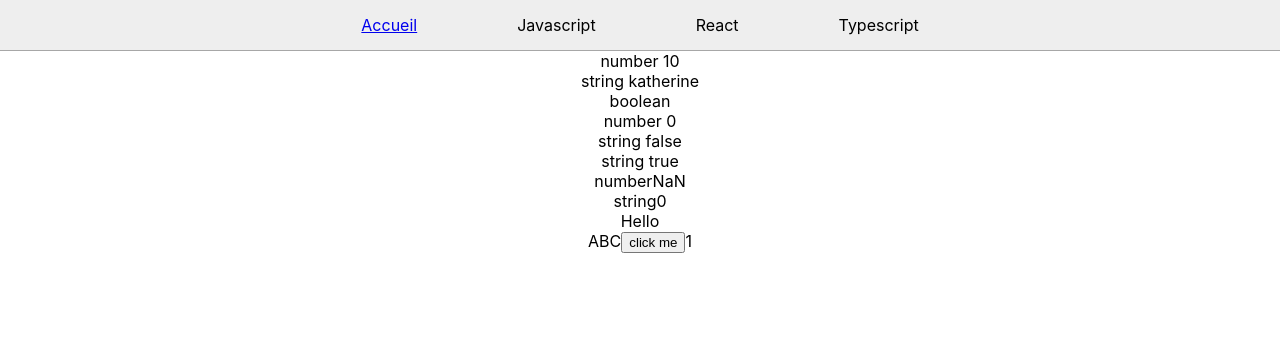
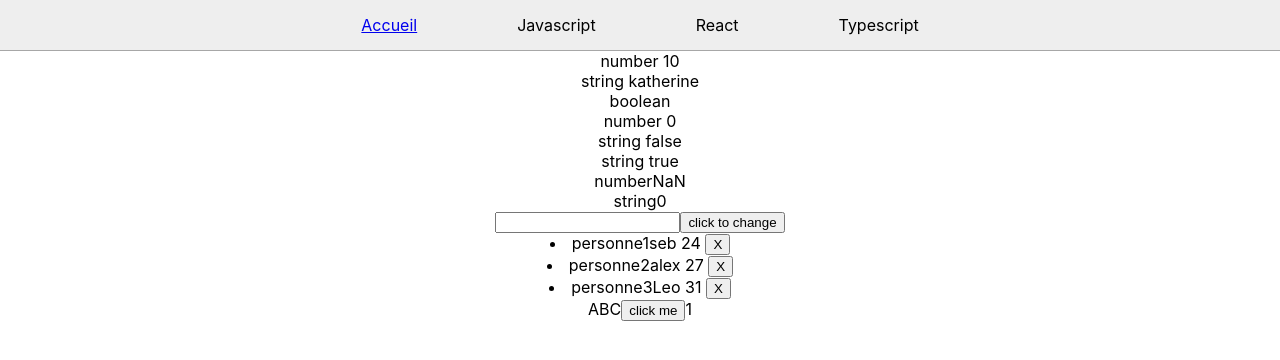
Before and after one commit to LeoVrfb/js-react-lessons, a React (Create React App) app: page /notionsdejs/tester in a window 1280 px wide. Shown: the top 360 px of the page. Built offline with nearby package versions, Linux system fonts and the light colour scheme; the HTML template or start-up script is replaced by a standard one.

Commit message:
tests personels

```diff
--- a/src/components/Js-lessons/TestsPerso/Tester.jsx
+++ b/src/components/Js-lessons/TestsPerso/Tester.jsx
@@ -1,4 +1,4 @@
-import React, { useEffect, useState } from 'react'
+import React, { useEffect, useRef, useState } from 'react'
 import TesterChild from './TesterChild';
 
 const Tester = () => {
@@ -24,8 +24,7 @@ const Tester = () => {
     console.log(i);
   }
 
-  const [etat, setEtat] = useState('hello')
-  const [etat2, setEtat2] = useState('hello guys')
+
   const [truc, setTruc] = useState(["A", "B", "C"])
   const obj = { nom: 'john' };
   obj.age = 30;
@@ -69,6 +68,18 @@ const Tester = () => {
 
   console.log(fruits.some(arr => JSON.stringify(arr) === JSON.stringify([1, 2]))); // true
 
+  const [etat, setEtat] = useState('');
+
+
+  const handleChange = (value) => {
+    setEtat(value)
+  }
+  const handleClicked = () => {
+    if (etat === '') {
+      return
+    }
+    setEtat('')
+  }
 
 
   return (
@@ -81,7 +92,7 @@ const Tester = () => {
       <div>{typeof check} {check ? 'true' : "false"}</div>
       <div>{typeof number_name}{number_name}</div>
       <div>{typeof string_number}{string_number}</div>
-      <TesterChild argument1={etat} argument2={etat2} />
+      <TesterChild nom={etat} change={handleChange} click={handleClicked} />
       {truc}
       <button onClick={handleClick}>click me</button>
       {tablo[0][0]}
--- a/src/components/Js-lessons/TestsPerso/TesterChild.jsx
+++ b/src/components/Js-lessons/TestsPerso/TesterChild.jsx
@@ -1,12 +1,66 @@
-import React from 'react'
+import React, { useRef, useState } from 'react'
 
-const TesterChild = (props) => {
+const TesterChild = ({ nom, change, click }) => {
+    const [step, setStep] = useState(false);
+    const [etat2, setEtat2] = useState({
+        personne1: { nom: 'seb', age: 24 },
+        personne2: { nom: 'alex', age: 27 },
+        personne3: { nom: 'Leo', age: 31 },
+    });
+
+
+
+
+
+    const handleChange = (e) => {
+        const value = e.target.value;
+        change(value)
+    }
+    const handleClick = () => {
+        setStep(true)
+        if (nom === '') {
+            return
+        }
+        const cles = Object.keys(etat2);
+        let lastElement = cles[cles.length - 1] ? cles[cles.length - 1] : 'personne0';
+        const lastLetter = lastElement.slice(-1);
+        const age = Math.floor(Math.random() * 99) + 1;
+        const lettreEnChiffre = parseInt(lastLetter) + 1;
+        const chiffreEnLettre = lettreEnChiffre.toString();
+        const nomVariable = "personne" + chiffreEnLettre;
+        const newPerson = { [nomVariable]: { nom, age } }
+        const newTab = { ...etat2, ...newPerson };
+        setEtat2(newTab);
+        click()
+    }
+
+    const handleDelete = (cle) => {
+        const recupCle = Object.entries(etat2).filter(([key]) => !key.includes(cle));
+        console.log(recupCle);
+        const nouvelEtat = Object.fromEntries(recupCle);
+        setEtat2(nouvelEtat);
+    };
+
 
     return (
         <div>
-            Hello
+            <input htmlFor="text" type="text" value={nom} onChange={handleChange} />
+            <button onClick={handleClick}>click to change</button>
+            {Object.entries(etat2).map(([key, value]) => {
+                return <li key={key}>{key}{value.nom} {value.age} <button onClick={() => handleDelete(key)}>X</button></li>
+            })}
         </div>
     )
 }
 
 export default TesterChild
+
+
+ // const trouve = etat2.findIndex(person => person.id === id); //renvoie un index
+        // const newTab = etat2.slice();
+        // newTab.splice(trouve, 1)
+        // const copie = etat2.filter(person => person.id !== id)
+
+        // const id = parseInt(lastLetter);
+        // const findIndex = Object.keys(etat2);
+        // const lastLetterNow = findIndex.slice(-1);
```
